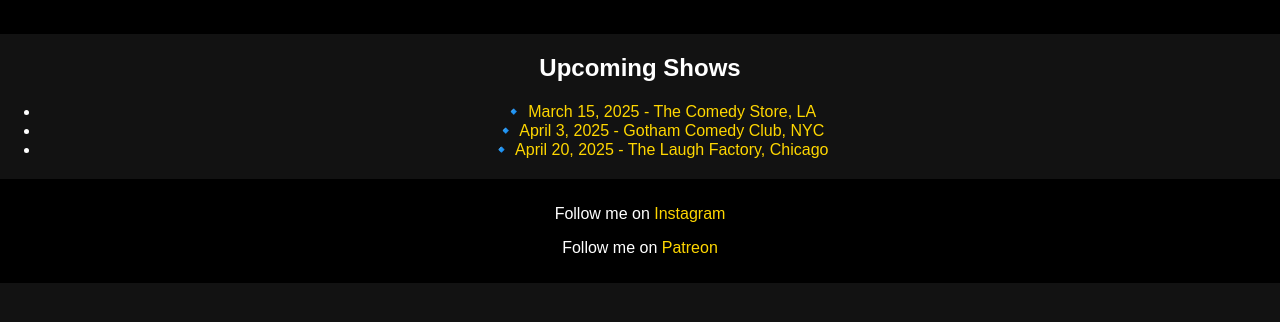
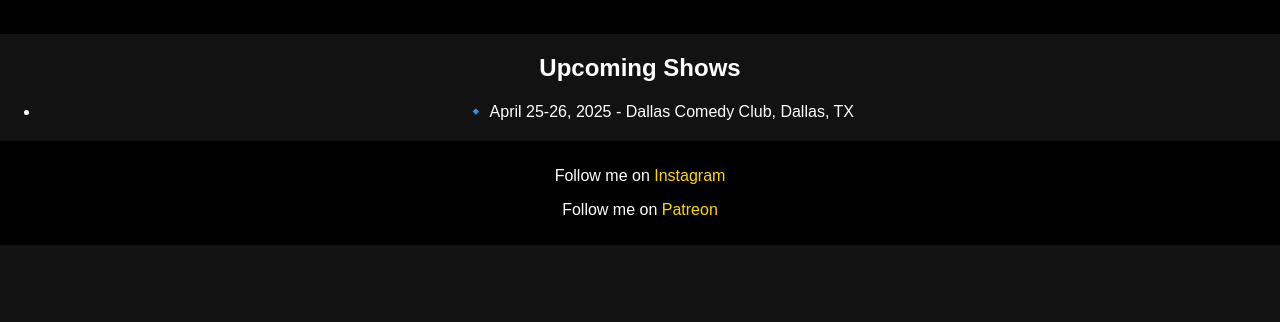
Before and after one commit to keithd33/David-Gborie, a plain HTML site: page tour.html in a window 1280 px wide. Shown: the part 120-442 px from the top of the page. Drawn offline with Linux system fonts and the light colour scheme.

Commit message:
Update tour.html

```diff
--- a/tour.html
+++ b/tour.html
@@ -20,9 +20,8 @@
         <section class="tour-dates">
             <h2>Upcoming Shows</h2>
             <ul>
-                <li>🔹 <a href="https://www.ticketwebsite.com/march15" target="_blank">March 15, 2025 - The Comedy Store, LA</a></li>
-                <li>🔹 <a href="https://www.ticketwebsite.com/april3" target="_blank">April 3, 2025 - Gotham Comedy Club, NYC</a></li>
-                <li>🔹 <a href="https://www.ticketwebsite.com/april20" target="_blank">April 20, 2025 - The Laugh Factory, Chicago</a></li>
+                <li>🔹 <https://dallas-comedyclub.com/davidgborie/>April 25-26, 2025 - Dallas Comedy Club, Dallas, TX</a></li>
+
             </ul>
         </section>
     </main>
```
